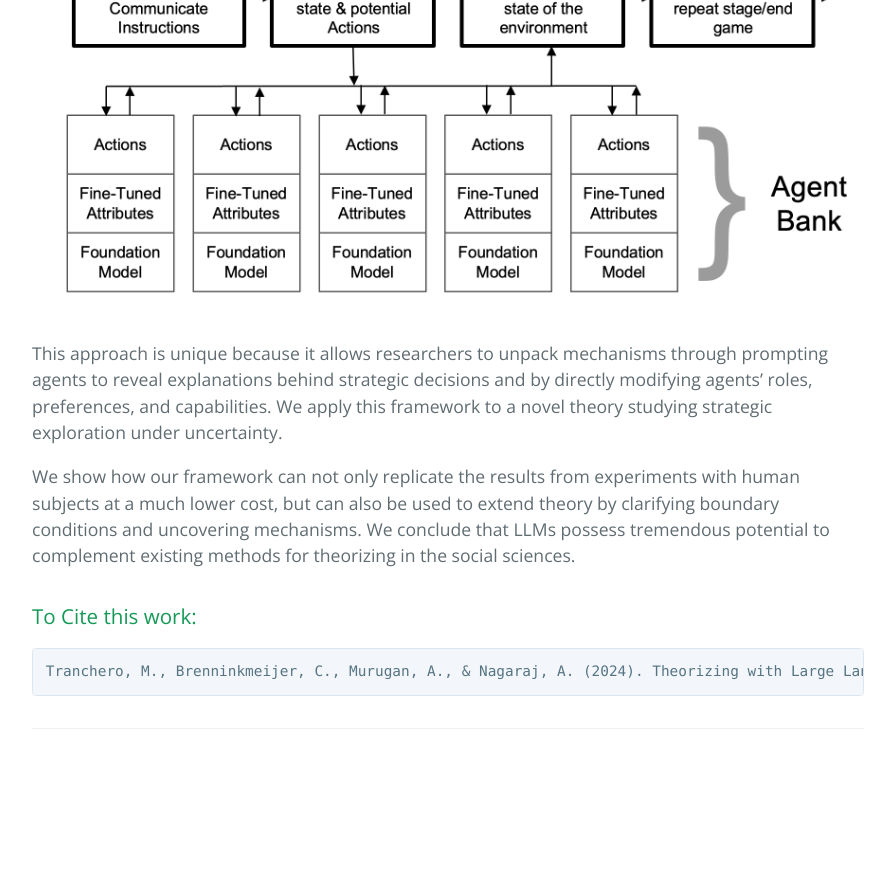
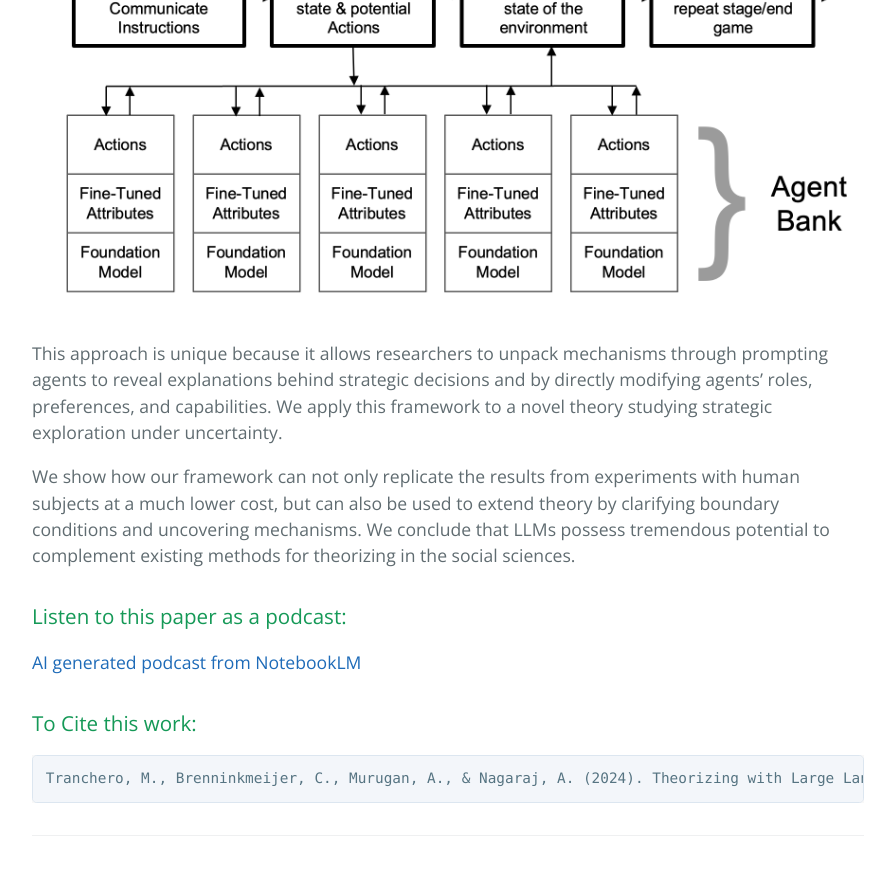
Before and after one commit to arulmabr/theorising_with_llms, a Jekyll site: the page built from index.md, in a window 1280 px wide and 900 px high, scrolled down 827 px. Shown: the top 875 px of the window, without its empty margins (192-1087 px from the left). Built offline with Jekyll 4.4.1, drawn with Linux system fonts in a browser that asks for light colours; before the commit the page ends 1620 px from its top, so only the background shows below that.

Commit message:
added. the podcast

````diff
--- a/index.md
+++ b/index.md
@@ -12,6 +12,10 @@ This approach is unique because it allows researchers to unpack mechanisms throu
 
  We show how our framework can not only replicate the results from experiments with human subjects at a much lower cost, but can also be used to extend theory by clarifying boundary conditions and uncovering mechanisms. We conclude that LLMs possess tremendous potential to complement existing methods for theorizing in the social sciences.
 
+### Listen to this paper as a podcast:
+
+ [AI generated podcast from NotebookLM](https://notebooklm.google.com/notebook/ade43e1a-1487-4d6b-a1f7-7b51011a779e/audio)
+
 ### To Cite this work:
 
 ```markdown
````
Also changed, not shown: 2 other files.
